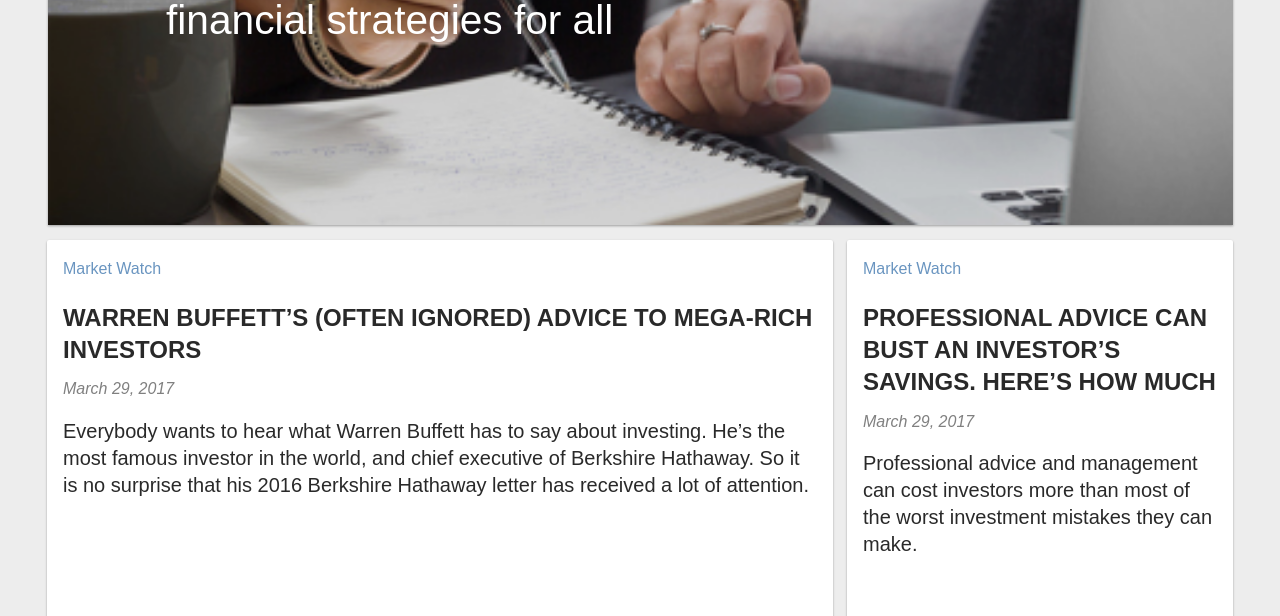
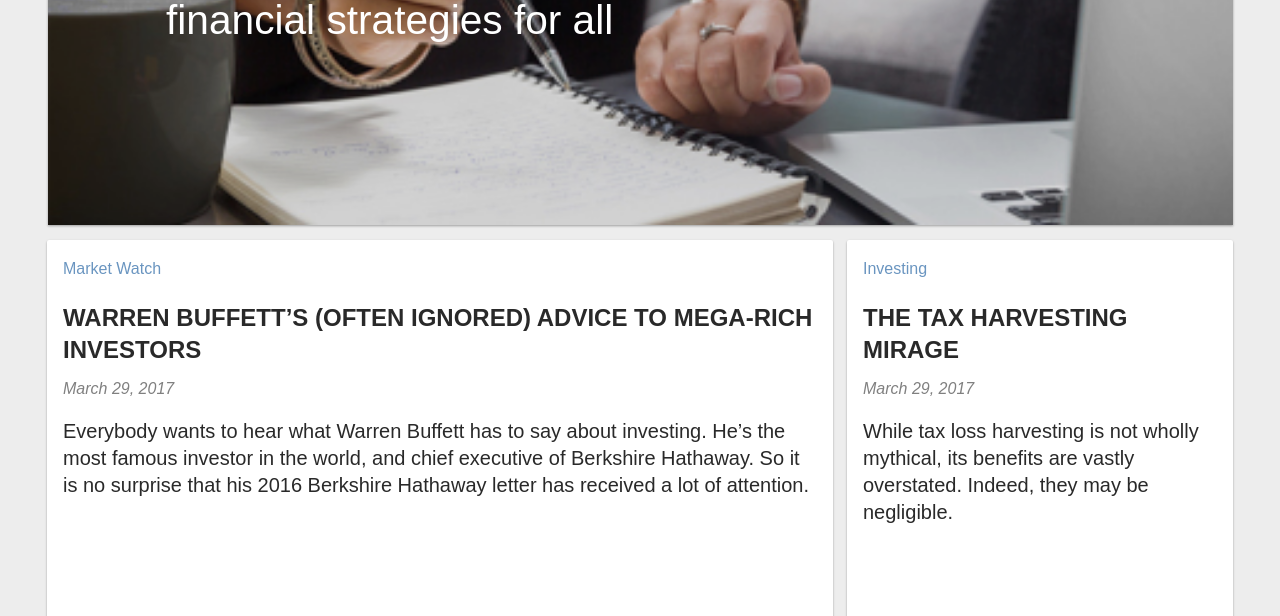
Before and after one commit to plynty/compendiumfinance, a Jekyll site: the page built from index.md, in a window 1280 px wide and 900 px high, scrolled down 359 px, cut to the strip 0-616 px from the top of the window. Built offline with Jekyll 4.4.1, drawn with Linux system fonts in a browser that asks for light colours; nearby versions of some CDN libraries; some web fonts are replaced.

Commit message:
Updated Professional Advice Can Bust An Investors Savings Heres How Much

```diff
--- a/_articles/professional-advice-can-bust-an-investors-savings-heres-how-much.markdown
+++ b/_articles/professional-advice-can-bust-an-investors-savings-heres-how-much.markdown
@@ -1,10 +1,12 @@
 ---
-title: Professional advice can bust an investor’s savings. Here’s how much
+title: THE TAX HARVESTING MIRAGE
 date: 2017-03-29 10:12:00 Z
 categories:
-- Market Watch
+- Investing
+- Wall Street Myths
 author: Michael Edesess
-link: http://www.marketwatch.com/story/professional-advice-can-bust-an-investors-savings-heres-how-much-2017-03-03
-lead: Professional advice and management can cost investors more than most of the
-  worst investment mistakes they can make.
+link: https://www.advisorperspectives.com/articles/2014/08/12/the-tax-harvesting-mirage
+lead: |-
+  While tax loss harvesting is not wholly mythical, its benefits are vastly overstated.
+  Indeed, they may be negligible.
 ---
```
